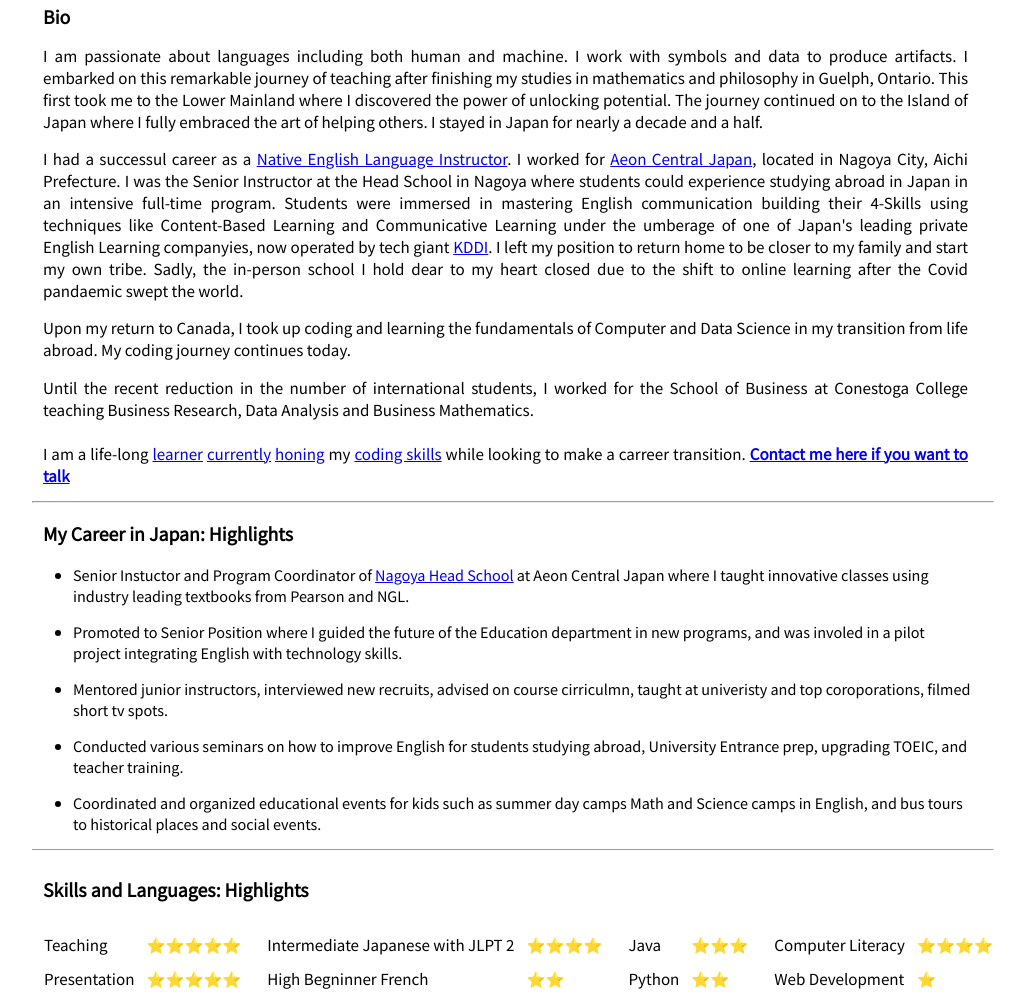
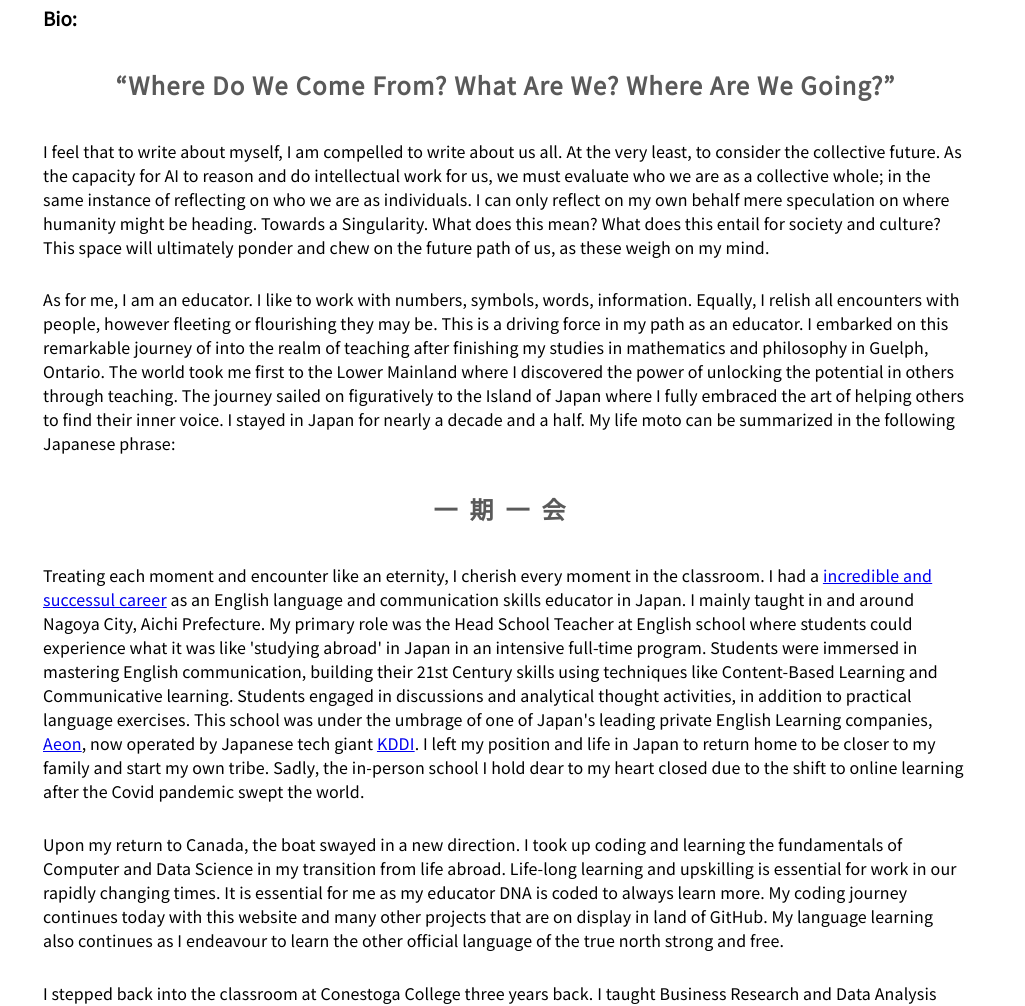
Before and after one commit to rj-pal/my-personal-website, a plain HTML site: page index.html in a window 1280 px wide. Shown: the part 433-1439 px from the top of the page, without its empty margins (127-1152 px from the left). Drawn offline with Linux system fonts and the light colour scheme.

Commit message:
Updated Bio, CV and stylings

```diff
--- a/css/style.css
+++ b/css/style.css
@@ -1,6 +1,6 @@
 body {
   font-family: 'Noto Sans JP', sans-serif;
-  font-size: 95%;
+  font-size: 1rem;
   padding-left: 60px;
   padding-right: 60px;
   margin: 5px 75px;
@@ -50,6 +50,41 @@ p.top_row {
   margin-top: 0;
 }
 
+.kanji {
+    /* Basic container for the phrase */
+    background-color: #ffffff; /* White background for the container */
+    padding: 3rem 4rem; /* Generous padding top/bottom and left/right */
+    border-radius: 10px; /* Slightly rounded corners for a softer look */
+    box-shadow: 0 4px 15px rgba(0, 0, 0, 0.1); /* Subtle shadow for depth */
+    text-align: center; /* Ensure text inside is centered within the div */
+    /* max-width: 75%; Prevent div from becoming too wide on very large screens */
+}
+
+#kanji {
+    text-align: center;
+    font-size: 1.5em; /* Large font size for impact (scales with root font size) */
+    font-weight: bold; /* Make it bold */
+    letter-spacing: 0.5em; /* Add a little space between letters for elegance */
+    line-height: 1.5; /* Adjust line height for readability if it were multi-line */
+    color: #5a5a5a; /* A slightly softer dark grey for the text */
+    margin-top: 1.5em;
+    margin-bottom: 1.5em;
+
+}
+
+#gauguin {
+    text-align: center;
+    font-size: 1.5em; /* Large font size for impact (scales with root font size) */
+    font-weight: bold; /* Make it bold */
+    letter-spacing: 0.05em;
+    line-height: 1.5;
+    color: #5a5a5a; /* A slightly softer dark grey for the text */
+    margin-top: 1.5em;
+    margin-bottom: 1.5em;
+
+}
+
+
 .label {
   text-align: left;
 }
@@ -73,8 +108,9 @@ p.top_row {
 .container_2 p {
   padding-left: 35px;
   padding-right: 50px;
-  text-align: justify;
-  margin-bottom: 1em;
+  text-align: left;
+  letter-spacing: 0.01em;
+  margin-bottom: 1.8em;
 }
 
 .japan-career {
@@ -109,6 +145,7 @@ p.top_row {
 
 hr {
   width: 95%;
+  margin: 1.5rem auto;
 }
 
 .hero-banner {
@@ -124,9 +161,10 @@ hr {
   display: flex; /* Makes the immediate children flex items */
   align-items: center; /* Vertically centers items along the cross axis */
   gap: 3rem; /* Provides space between the image and the text */
-  padding: 5px 35px; /* top-bottom left-right */
+  padding: 1em 2em; /* top-bottom left-right */
   flex-wrap: nowrap; /* Crucial for initial desktop view**: Prevents wrapping until media query */
   background-color: whitesmoke;
+  border-radius: 8px;
 
   /* Add this for very large screens */
   max-width: 1600px; /* Or whatever maximum comfortable width you prefer */
--- a/index.html
+++ b/index.html
@@ -26,53 +26,61 @@
       <p>
         Coding by hand following my own 'vibes'.
       </p>
-      <p>一期一会</p>
     </div>
   </div>
 </div>
 
 <div class="container_2">
-    <h3>Bio</h3>
+  <h3>Bio:</h3>
+  <p id="gauguin">“Where Do We Come From? What Are We? Where Are We Going?”</p>
   <p>
-      I am passionate about languages including both human and machine. I work with symbols and data to produce artifacts. I embarked on this remarkable journey of teaching after finishing my studies in mathematics and philosophy in Guelph, Ontario. This first took me to the Lower Mainland where
-      I discovered the power of unlocking potential. The journey continued on to the Island of Japan where I fully embraced the art of helping others. I stayed in Japan for nearly a decade and a half.
+    I feel that to write about myself, I am compelled to write about us all. At the very least, to consider the collective future. As the capacity for AI to reason and do intellectual work for us, we must evaluate who we are as a collective whole; in the same instance of reflecting on who we are as individuals.
+    I can only reflect on my own behalf mere speculation on where humanity might be heading. Towards a Singularity. What does this mean? What does this entail for society and culture? This space will ultimately ponder and chew on the future path of us, as these weigh on my mind.
   </p>
   <p>
-      I had a successul career as a <a href="public/newteaching.html">Native English Language Instructor</a>.
-      I worked for <a href="https://www.aeonet.co.jp/school/aichi/">Aeon Central Japan</a>, located in Nagoya City, Aichi Prefecture. I was the Senior Instructor at the Head School in Nagoya where students could experience studying abroad in Japan in an intensive full-time program.
-      Students were immersed in mastering English communication building their 4-Skills using techniques like Content-Based Learning and Communicative Learning under the umberage of one of Japan's leading private English Learning companyies, now operated by tech giant <a href="https://www.kddi.com/english/corporate/group/alphabet/">KDDI</a>.
-      I left my position to return home to be closer to my family and start my own tribe. Sadly, the in-person school I hold dear to my heart closed due to the shift to online learning after the Covid pandaemic swept the world.
-      <!-- <a href="https://www.aeonet.co.jp/school/chubu/aichi/2353/"></a> -->
+    As for me, I am an educator. I like to work with numbers, symbols, words, information. Equally, I relish all encounters with people, however fleeting or flourishing they may be. This is a driving force in my path as an educator.
+    I embarked on this remarkable journey of into the realm of teaching after finishing my studies in mathematics and philosophy in Guelph, Ontario. The world took me first to the Lower Mainland where I discovered the power of unlocking the potential in others through teaching.
+    The journey sailed on figuratively to the Island of Japan where I fully embraced the art of helping others to find their inner voice. I stayed in Japan for nearly a decade and a half. My life moto can be summarized in the following Japanese phrase:
+  </p>
+  <p id="kanji">一期一会</p>
+  <p>
+    Treating each moment and encounter like an eternity, I cherish every moment in the classroom. I had a <a href="public/newteaching.html">incredible and successul career</a> as an English language and communication skills educator in Japan. I mainly taught in and around Nagoya City, Aichi Prefecture.
+    My primary role was the Head School Teacher at English school where students could experience what it was like 'studying abroad' in Japan in an intensive full-time program.
+    Students were immersed in mastering English communication, building their 21st Century skills using techniques like Content-Based Learning and Communicative learning. Students engaged in discussions and analytical thought activities, in addition to practical language exercises.
+    This school was under the umbrage of one of Japan's leading private English Learning companies, <a href="https://www.aeonet.co.jp/school/aichi/">Aeon</a>, now operated
+    by Japanese tech giant <a href="https://www.kddi.com/english/corporate/group/alphabet/">KDDI</a>.
+    I left my position and life in Japan to return home to be closer to my family and start my own tribe. Sadly, the in-person school I hold dear to my heart closed due to the shift to online learning after the Covid pandemic swept the world.
   </p>
   <p>
-      Upon my return to Canada, I took up coding and learning the fundamentals of Computer and Data Science in my transition from life abroad. My coding journey continues today.
+    Upon my return to Canada, the boat swayed in a new direction. I took up coding and learning the fundamentals of Computer and Data Science in my transition from life abroad. Life-long learning and upskilling is essential for work in our rapidly changing times. It is essential for me as my educator DNA is coded
+    to always learn more. My coding journey continues today with this website and many other projects that are on display in land of GitHub. My language learning also continues as I endeavour to learn the other official language of the true north strong and free.
   </p>
   <p>
-      Until the recent reduction in the number of international students, I worked for the School of Business at Conestoga College teaching Business Research, Data Analysis and Business Mathematics.
-      <br><br>
-      I am a life-long <a href="https://coursera.org/share/1c5295e39719b7d3e7385400b937a0f1">learner</a> <a href="https://www.udemy.com/course/the-complete-web-development-bootcamp/">currently</a> <a
-        href="https://www.udemy.com/course/java-the-complete-java-developer-course/">honing</a> my <a href="https://coursera.org/share/ae4c319cd64dbb68148f930c568d95b4">coding skills</a> while looking to make a carreer transition.
-      <strong><a href="public/contact-info.html">Contact me here if you want to talk</a></strong>
+    I stepped back into the classroom at Conestoga College three years back. I taught Business Research and Data Analysis and Business Mathematics to international students for the School of Business. Students were engaged in learning fundamentals through discussions, projects and in-class problem solving.
+    Students were challenged to think for themselves using reason and logic, not through intuition. Follow the data. These short classroom moments were extremely humbling as I witnessed students giving their all in a new country to better their lives. This journey disembarked with the reduction in the number of international students imposed by the government.
   </p>
+  <p> I am once again embracing self-improvement and am open to new ideas. <strong><a href="public/contact-info.html">Contact me here if you want to talk</a></strong> </p>
 </div>
+
 <hr>
 
 <div class="japan-career">
-  <h3>My Career in Japan: Highlights</h3>
+<h3>CV: Career Highlights</h3>
 <ul>
-    <li>Senior Instuctor and Program Coordinator of <a href="https://www.youtube.com/watch?v=KHL4Ge4ODZs" target="_blank">Nagoya Head School</a> at Aeon Central Japan where
-      I taught innovative classes using industry leading textbooks from Pearson and NGL. </li>
-    <li>Promoted to Senior Position where I guided the future of the Education department in new programs, and was involed in a pilot project integrating English with technology skills.</li>
-    <li>Mentored junior instructors, interviewed new recruits, advised on course cirriculmn, taught at univeristy and top coroporations, filmed short tv spots. </li>
+<li>Professor with the School of Business at Conestoga College with a 4.86 overall teacher appraisal rating. Taught students through engaging case studies and pro-active problem solving.</li>
+<li>Senior Instructor and Program Coordinator of Nagoya Head School. Taught innovative classes using content-based discussion that engaged students' capacity for analytical and critical thinking. </li>
+<!-- <li>Guided the future of the Education department in new programs, and was involed in a pilot project integrating English with technology skills.</li> -->
+<li>Mentored junior instructors through role-modeling how to be a great Instructor</li>
+<li>Conducted university seminars in interactive lessons for taking TOEFL and did corporate training and business coaching through discussion based teaching.</li>
+<li> Jack of all trades: interviewed new recruits, advised on course curriculum, filmed short tv spots. </li>
 <li>Conducted various seminars on how to improve English for students studying abroad, University Entrance prep, upgrading TOEIC, and teacher training. </li>
 <li>Coordinated and organized educational events for kids such as summer day camps Math and Science camps in English, and bus tours to historical places and social events. </li>
+<li>ESL teacher in the Vancouver Canada where I helped students score high on entrance exams and core classes like Calculus.</li>
 </ul>
 </div>
 
-
-
-  <hr size="1">
-  <div style="align-content: center">
+  <!-- <hr size="1"> -->
+  <!-- <div style="align-content: center">
     <h3><strong>Skills and Languages: Highlights</strong></h3>
     <table class="center" style="margin-left: 22px">
       <tr>
@@ -126,7 +134,7 @@
         </td>
       </tr>
     </table>
-  </div>
+  </div> -->
 
 </body>
 <hr>
```
Lines whose indentation alone changed are shown as unchanged.
